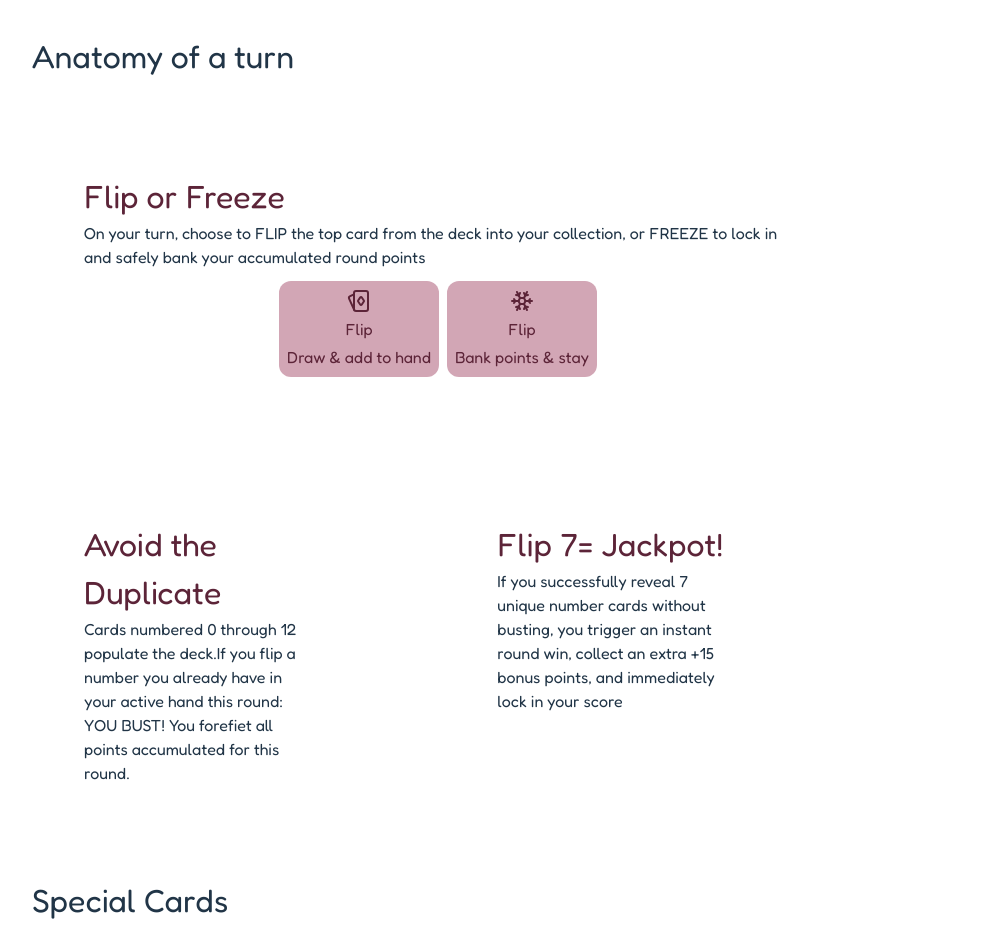
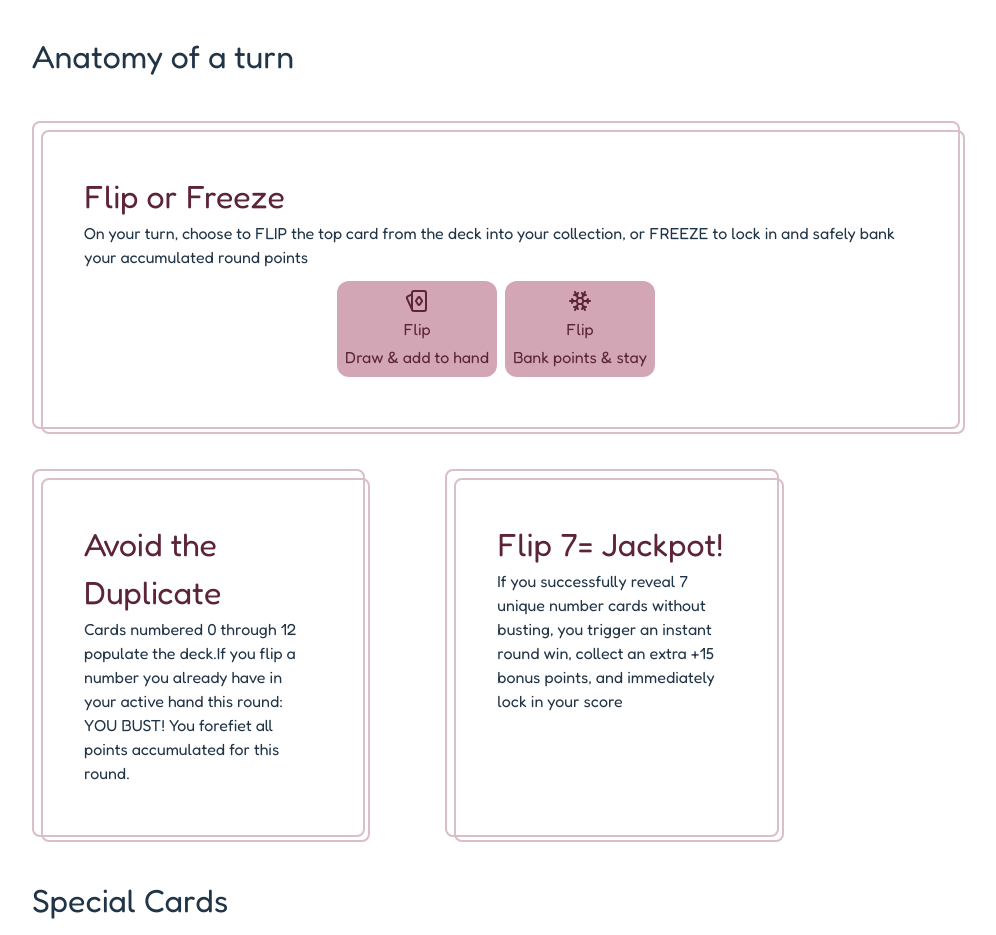
Before and after one commit to Nazrawit-T-B/Flip-7-Online, a React app in the folder Game/: page /howto in a window 1280 px wide. Shown: the part 557-1492 px from the top of the page, without its empty margins (88-1084 px from the left). Built offline with nearby package versions, Linux system fonts and the light colour scheme; the HTML template or start-up script is replaced by a standard one.

Commit message:
change in color and style

```diff
--- a/Game/src/index.css
+++ b/Game/src/index.css
@@ -6,7 +6,7 @@
 
   color-scheme: light dark;
   color: rgba(255, 255, 255, 0.87);
-  background-color:#ca94a4;
+  background-color:#f7f2f3;
 
   font-synthesis: none;
   text-rendering: optimizeLegibility;
@@ -48,7 +48,8 @@ p{
 }
 button {
   border-radius: 8px;
-  border: 1px solid ;
+  border: 1px solid  ;
+  border-color: white;
   padding: 0.6em 1.2em;
   font-size: 1.2em;
   font-weight: 500;
@@ -78,13 +79,16 @@ button:hover {
 .box {
   position: relative;
   padding:50px;
-  width:70%;
-  border: 2px solid white;
+  width:80%;
+  border: 2px solid #d8bfc8;
   border-radius: 8px;
 
   background: rgba(255, 255, 255, 0);
+
 }
-
+.box:hover{
+   border: 2px solid #5c2438;
+}
 .box::after {
   content: "";
 
@@ -96,21 +100,27 @@ button:hover {
   top: 7px;
   left: 7px;
 
-  border: 2px solid white;
+  border: 2px solid #d8bfc8;
   border-radius: 8px;
 
   pointer-events: none;
 }
+.box:hover::after{
+  border: 2px solid #5c2438;
+}
+
 .a-box {
   position: relative;
   padding:50px;
   width:100%;
-  border: 2px solid white;
+  border: 2px solid #d8bfc8;
   border-radius: 8px;
 
   background: rgba(255, 255, 255, 0);
 }
-
+.a-box:hover{
+  border: 2px solid #5c2438;
+}
 .a-box::after {
   content: "";
 
@@ -122,8 +132,37 @@ button:hover {
   top: 7px;
   left: 7px;
 
-  border: 2px solid white;
+  border: 2px solid #d8bfc8;
   border-radius: 8px;
 
   pointer-events: none;
+
 }
+.a-box:hover::after{
+  border: 2px solid #5c2438;
+}
+.game-board {
+  position: relative;
+
+  width: 1000px;
+  height: 720px;
+
+  margin: auto;
+
+  border: 2px solid #5c2438;
+}
+
+.player {
+  position: absolute;
+  color:#5c2438;
+  transform: translate(20%, -50%);
+
+  width: 140px;
+  height: 100px;
+
+  border: 2px solid #5c2438;
+
+  display: flex;
+  align-items: center;
+  justify-content: center;
+}
```
